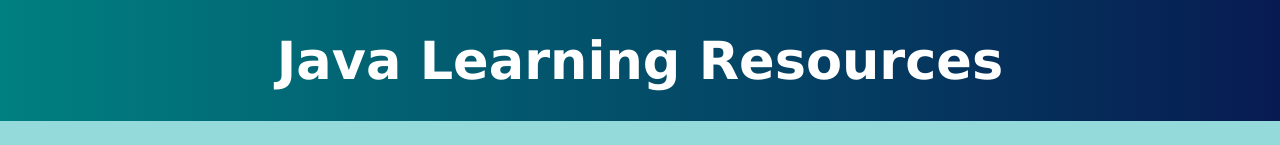
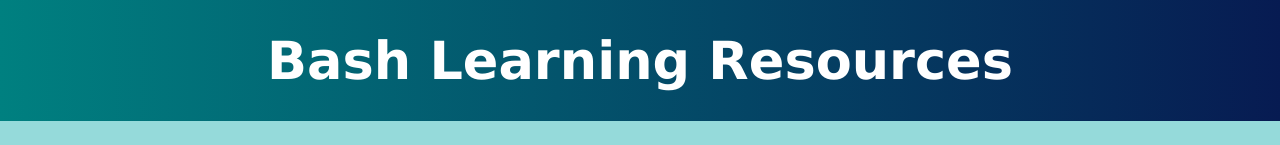
Before and after one commit to MLi-dev/ACMW, a React (Create React App) app: page /Courses/Bash in a window 1280 px wide. Shown: the top 145 px of the page. Built offline with nearby package versions, Linux system fonts and the light colour scheme; no server answers; the database is empty.

Commit message:
Switch to proxy

```diff
--- a/src/components/courses/courses.component.jsx
+++ b/src/components/courses/courses.component.jsx
@@ -46,7 +46,7 @@ const Courses = ({ id }) => {
 	return (
 		<div>
 			<header>
-				<h2>Java Learning Resources</h2>
+				<h2>{category} Learning Resources</h2>
 			</header>
 			<section>
 				<nav>
--- a/src/components/quiz/quiz.component.jsx
+++ b/src/components/quiz/quiz.component.jsx
@@ -31,7 +31,8 @@ const Quiz = ({ category }) => {
     }
     	useEffect(() => {
 		const course = category;
-		const url = `https://tranquil-babka-75e0d0.netlify.app/`;
+		const url = `https://cors-anywhere.herokuapp.com/https://quizapi.io/api/v1/questions?category=${course}&limit=10`;
+		//const url = `http://localhost:5000`;
 		const fetchData = async () => {
 			try {
 				const response = await axios.get(url, {
```
